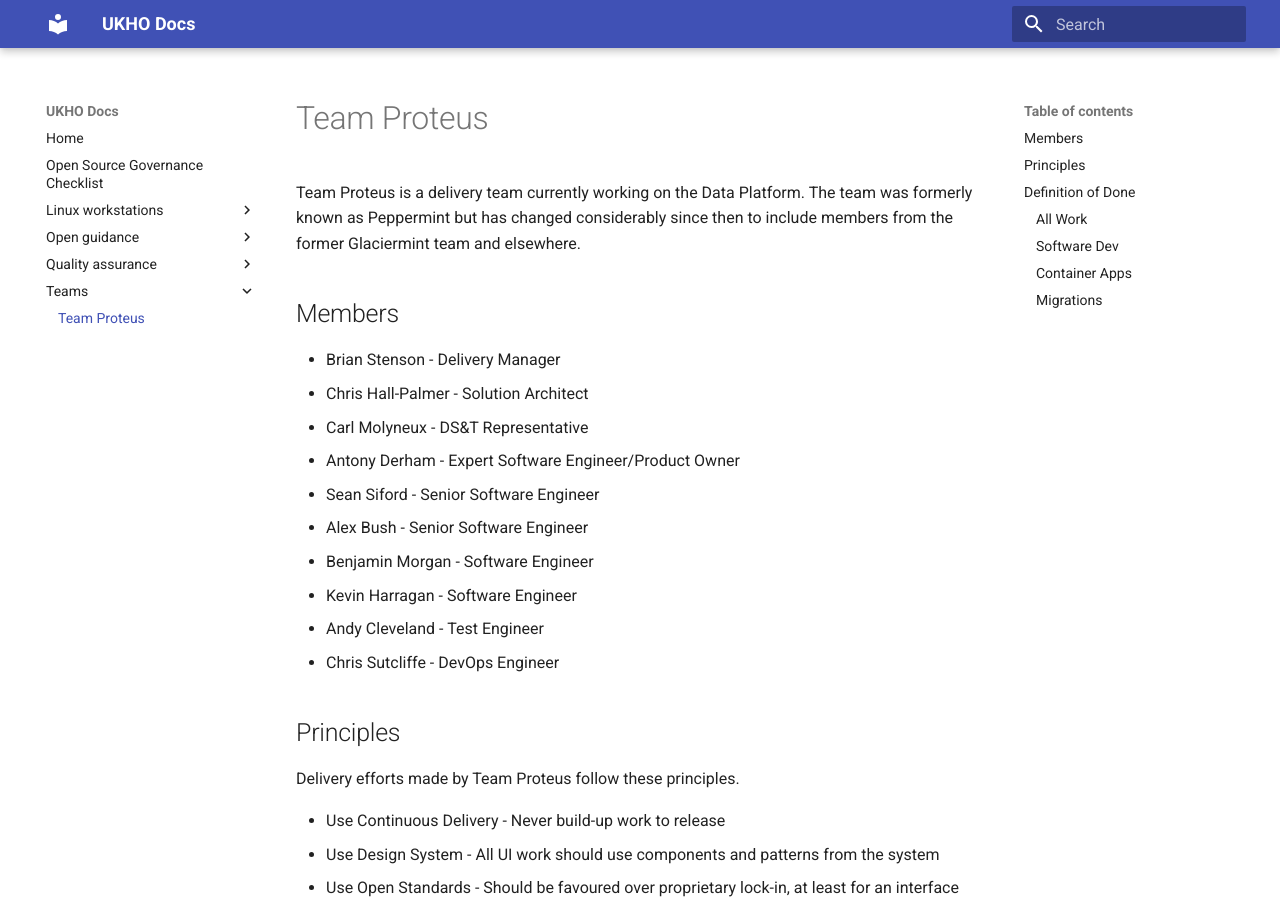
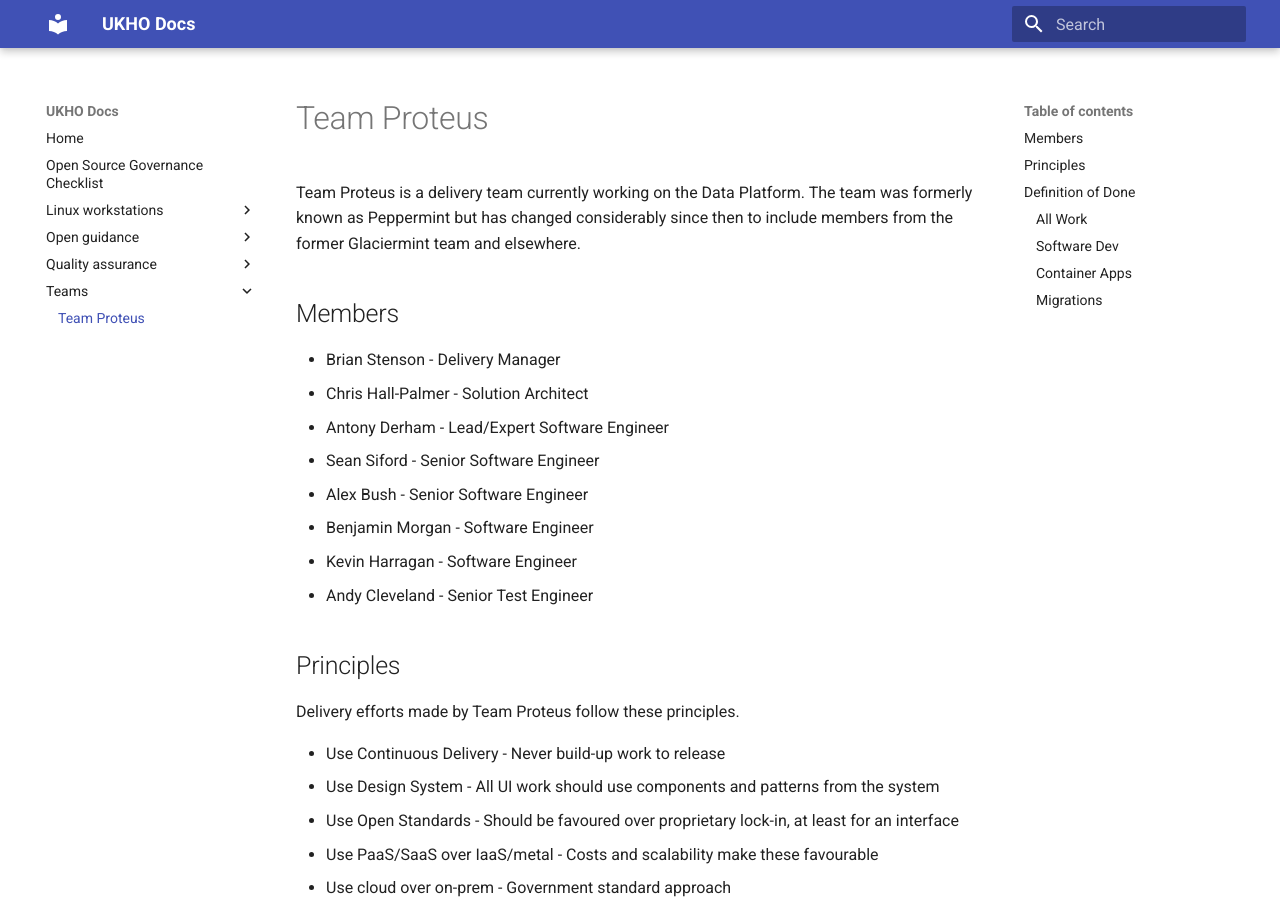
Before and after one commit to UKHO/docs, an MkDocs documentation site: the page built from docs/teams/proteus.md, in a window 1280 px wide and 900 px high. Built offline with MkDocs 1.6.1 and Material for MkDocs 9.7.7, drawn with Linux system fonts in a browser that asks for light colours.

Commit message:
Update proteus.md

```diff
--- a/docs/teams/proteus.md
+++ b/docs/teams/proteus.md
@@ -4,14 +4,12 @@ Team Proteus is a delivery team currently working on the Data Platform. The team
 ## Members
 - Brian Stenson - Delivery Manager
 - Chris Hall-Palmer - Solution Architect
-- Carl Molyneux - DS&T Representative
-- Antony Derham - Expert Software Engineer/Product Owner
+- Antony Derham - Lead/Expert Software Engineer
 - Sean Siford - Senior Software Engineer
 - Alex Bush - Senior Software Engineer
 - Benjamin Morgan - Software Engineer
 - Kevin Harragan - Software Engineer
-- Andy Cleveland - Test Engineer
-- Chris Sutcliffe - DevOps Engineer
+- Andy Cleveland - Senior Test Engineer
 
 ## Principles
 Delivery efforts made by Team Proteus follow these principles.
```
